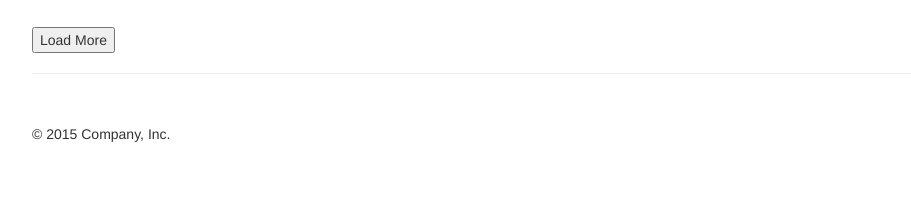
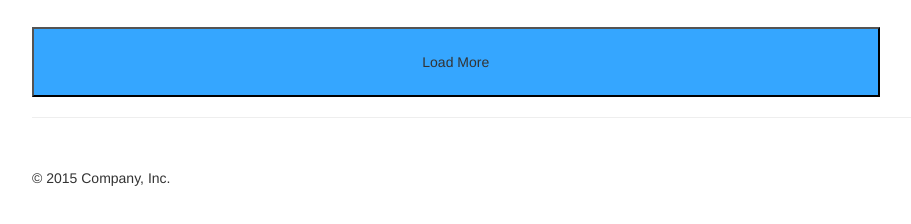
Before and after one commit to Jasiunya/jasiunya.github.io, a plain HTML site: page index.html in a window 1280 px wide. Shown: the part 268-492 px from the top of the page, without its empty margins (38-949 px from the left). Drawn offline with nearby package versions, Linux system fonts and the light colour scheme; no server answers.

Commit message:
Update offcanvas.css

```diff
--- a/offcanvas.css
+++ b/offcanvas.css
@@ -19,7 +19,7 @@ footer {
 .col-xs-6, .col-lg-4 {
   height: 250px;
 }
-.load_more {
+#load_more {
   width:100%;
   height:70px;
   background-color:#35A6FF;
```
